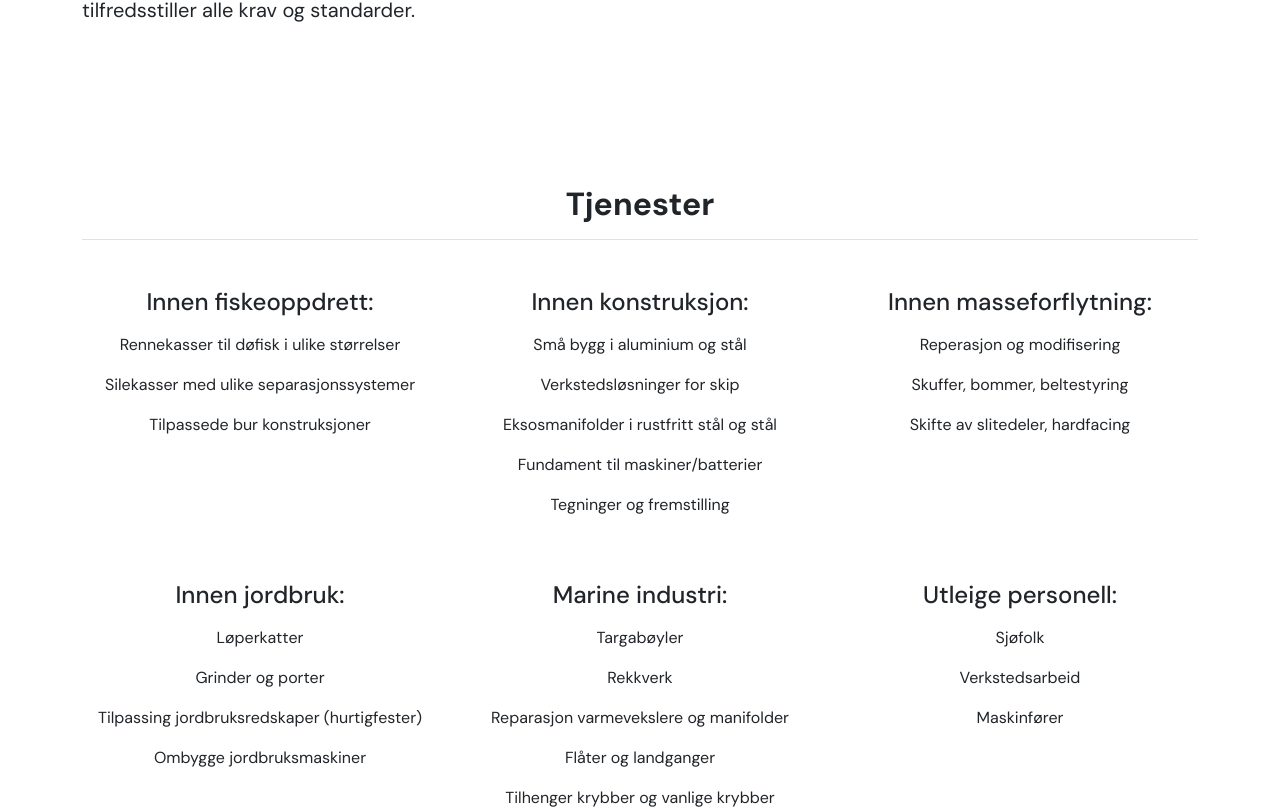
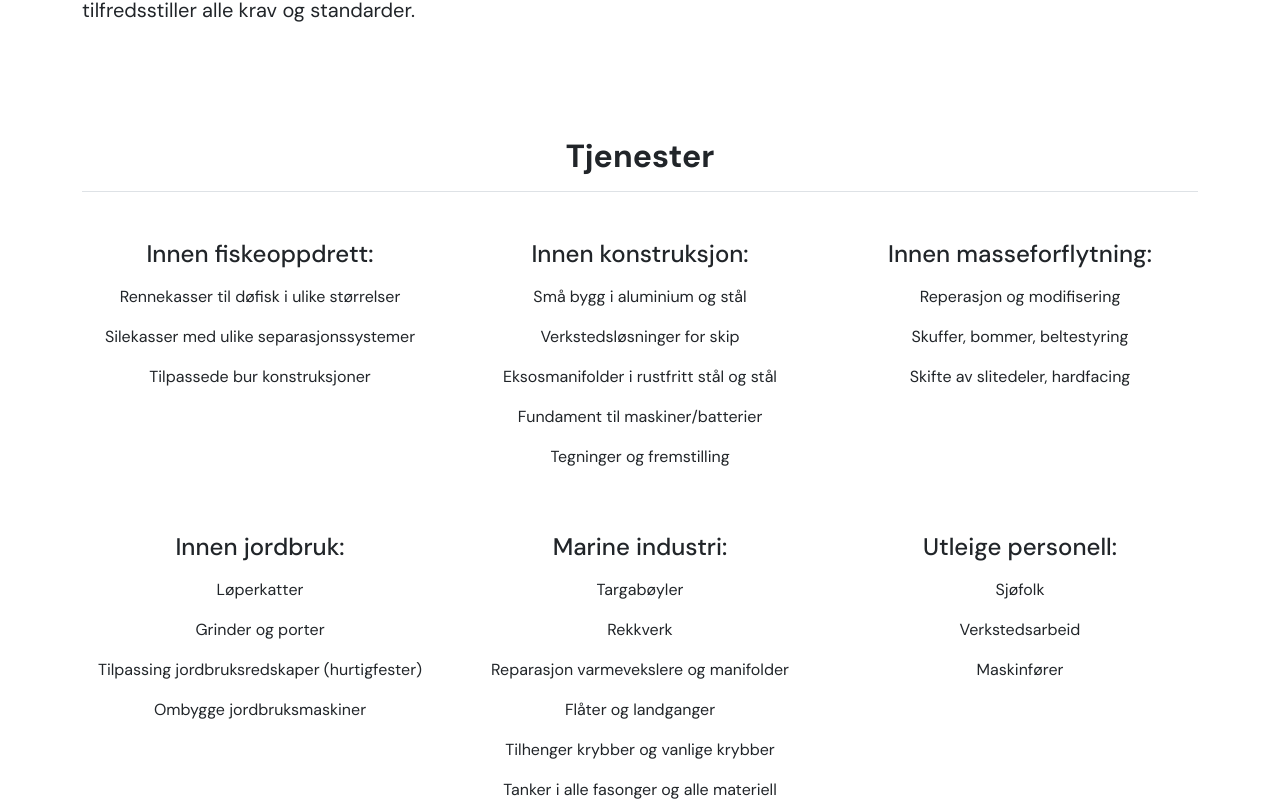
Before and after one commit to teehbee/flostrand-og-knutsen, a React (Vite) app: page /about in a window 1280 px wide. Shown: the part 2817-3626 px from the top of the page. Built offline with nearby package versions, Linux system fonts and the light colour scheme.

Commit message:
correction to padding on about page

```diff
--- a/src/components/about/sections/AboutServicesList.tsx
+++ b/src/components/about/sections/AboutServicesList.tsx
@@ -3,7 +3,7 @@ import { aboutServicesTitle, aboutServicesTitlesAndContents } from "../content";
 
 function AboutServicesList() {
   return (
-    <section id="about-services-list" className="container py-5 my-5">
+    <section id="about-services-list" className="container pb-5 my-5">
       <AboutServicesTitle aboutServicesTitle={aboutServicesTitle} />
       <div className="row section-border pb-3 pb-lg-5 d-flex justify-content-center">
         {aboutServicesTitlesAndContents.map((item, index) => (
```
